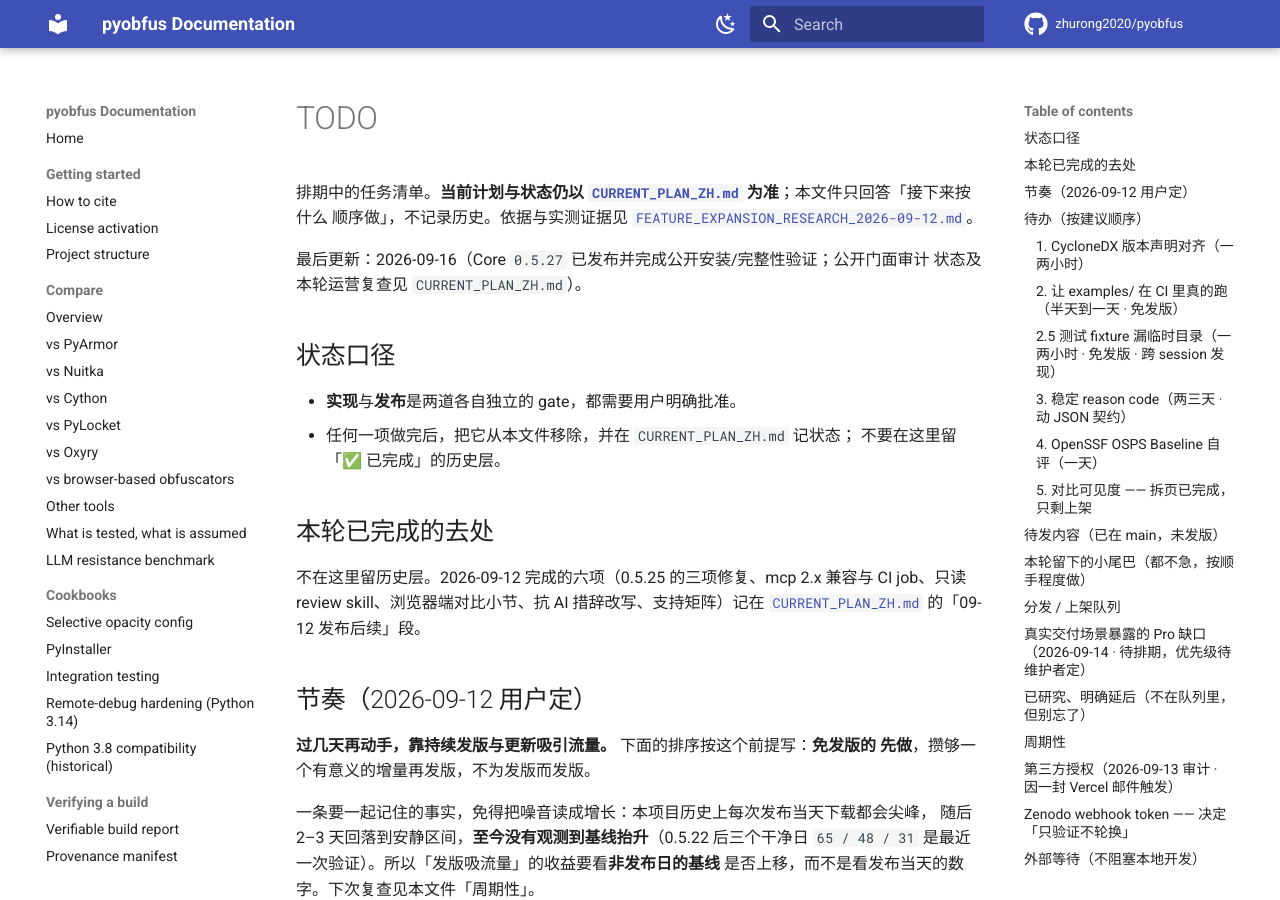
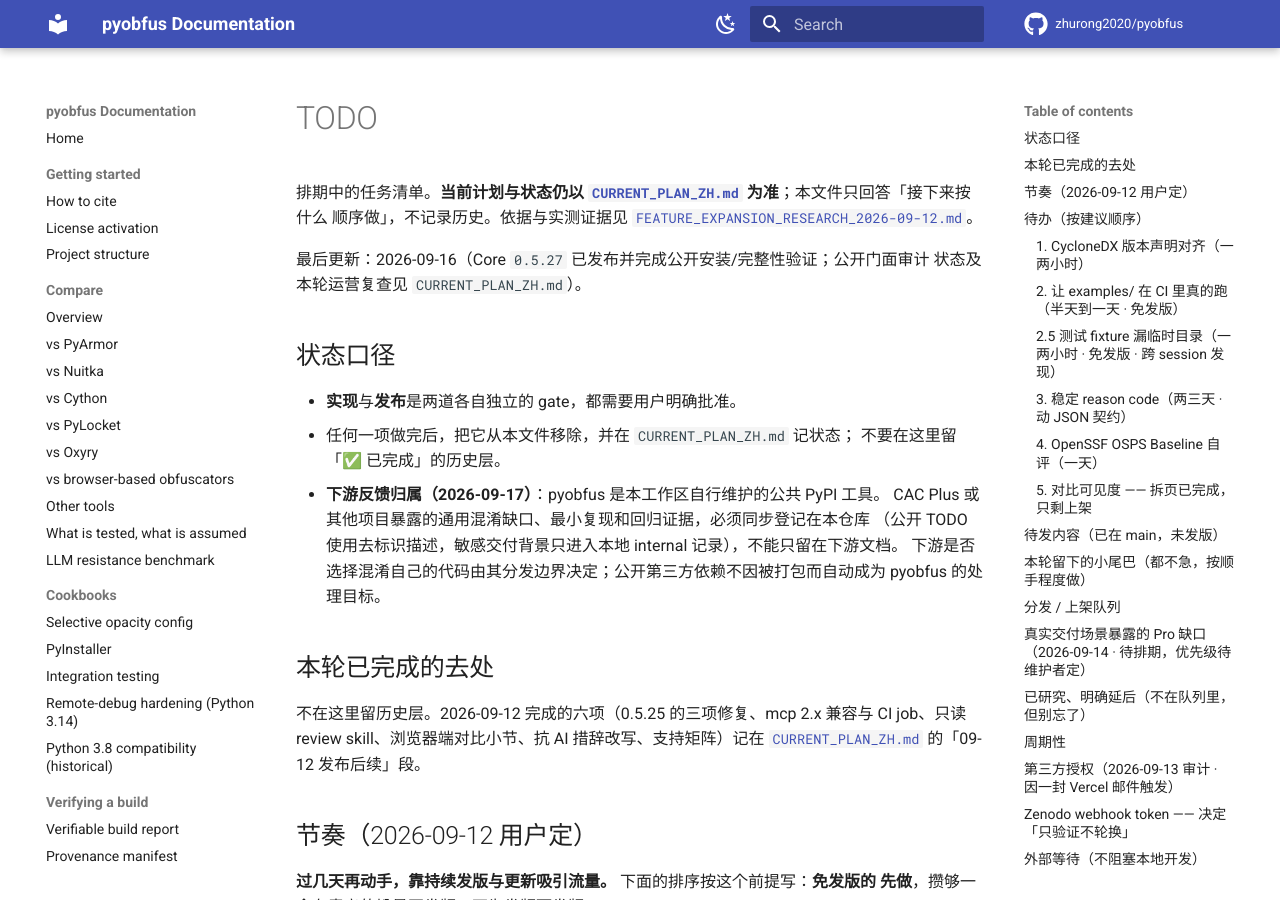
Before and after one commit to zhurong2020/pyobfus, an MkDocs documentation site: the page built from docs/TODO.md, in a window 1280 px wide and 900 px high. Built offline with MkDocs 1.6.1 and Material for MkDocs 9.7.7, drawn with Linux system fonts in a browser that asks for light colours; comment, search, counter and statistics services are not loaded.

Commit message:
docs: record downstream feedback ownership

```diff
--- a/docs/TODO.md
+++ b/docs/TODO.md
@@ -13,6 +13,11 @@
 - **实现**与**发布**是两道各自独立的 gate，都需要用户明确批准。
 - 任何一项做完后，把它从本文件移除，并在 `CURRENT_PLAN_ZH.md` 记状态；
   不要在这里留「✅ 已完成」的历史层。
+- **下游反馈归属（2026-09-17）**：pyobfus 是本工作区自行维护的公共 PyPI 工具。
+  CAC Plus 或其他项目暴露的通用混淆缺口、最小复现和回归证据，必须同步登记在本仓库
+  （公开 TODO 使用去标识描述，敏感交付背景只进入本地 internal 记录），不能只留在下游文档。
+  下游是否选择混淆自己的代码由其分发边界决定；公开第三方依赖不因被打包而自动成为
+  pyobfus 的处理目标。
 
 ## 本轮已完成的去处
 
```
